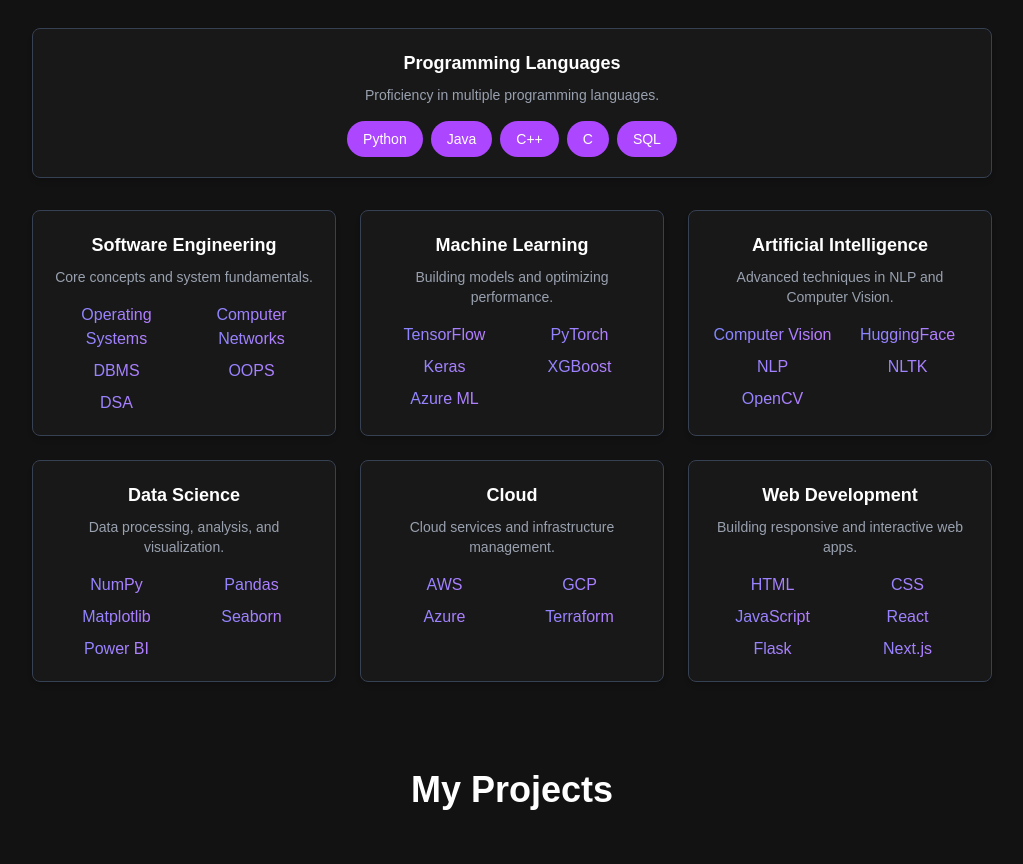
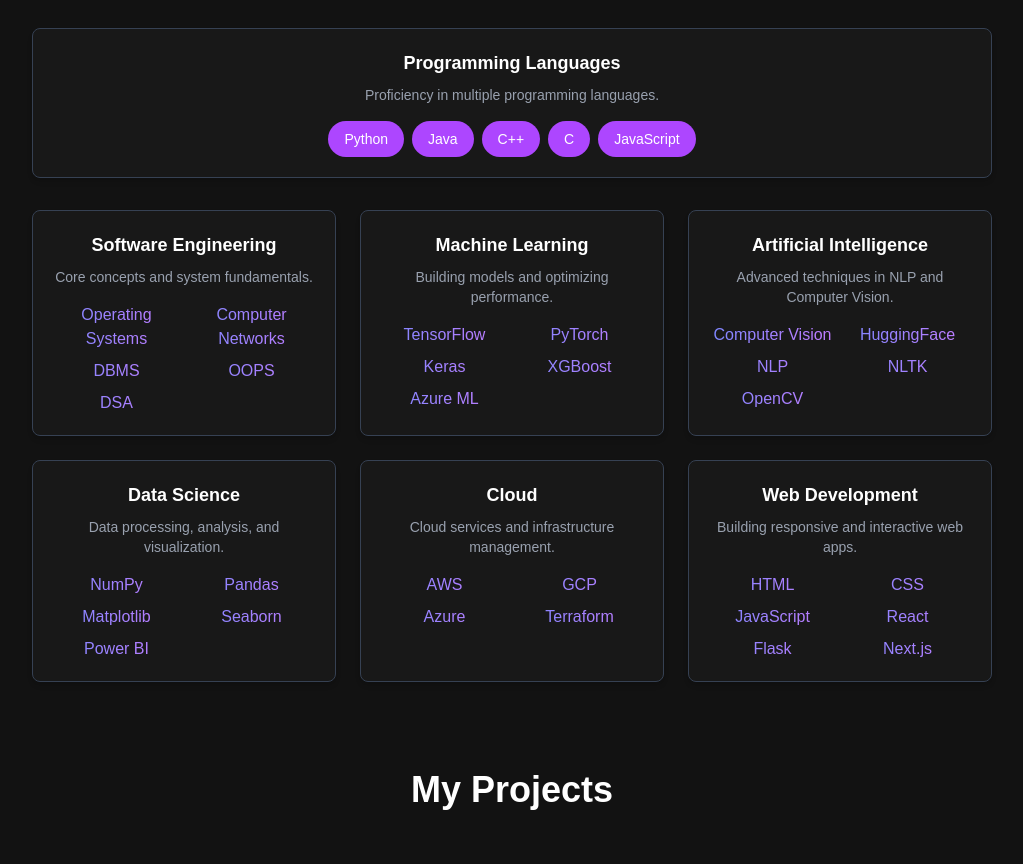
Before and after one commit to reeba212/portfolio, a Next.js app: page / in a window 1280 px wide. Shown: the part 2540-3404 px from the top of the page, without its empty margins (128-1151 px from the left). Built offline with nearby package versions, Linux system fonts and the light colour scheme; no server answers.

Commit message:
add programminglanguage

```diff
--- a/app/components/SkillsSection.jsx
+++ b/app/components/SkillsSection.jsx
@@ -35,7 +35,7 @@
   },
 ];
 
-const programmingLanguages = ["Python", "Java", "C++", "C", "SQL"];
+const programmingLanguages = ["Python", "Java", "C++", "C", "JavaScript"];
 
 export default function SkillsSection() {
   return (
```
